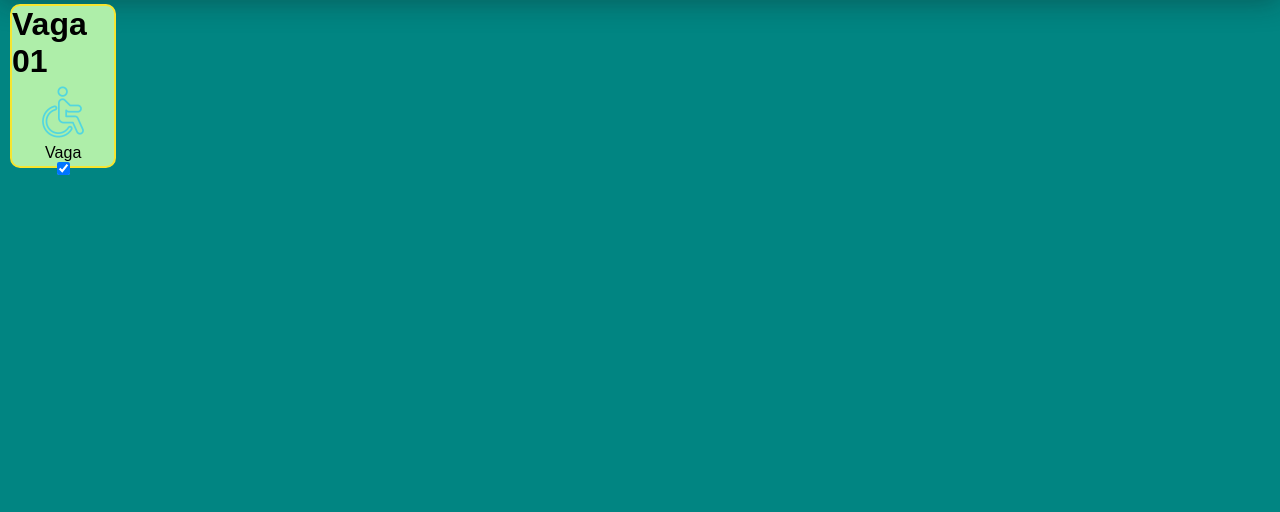
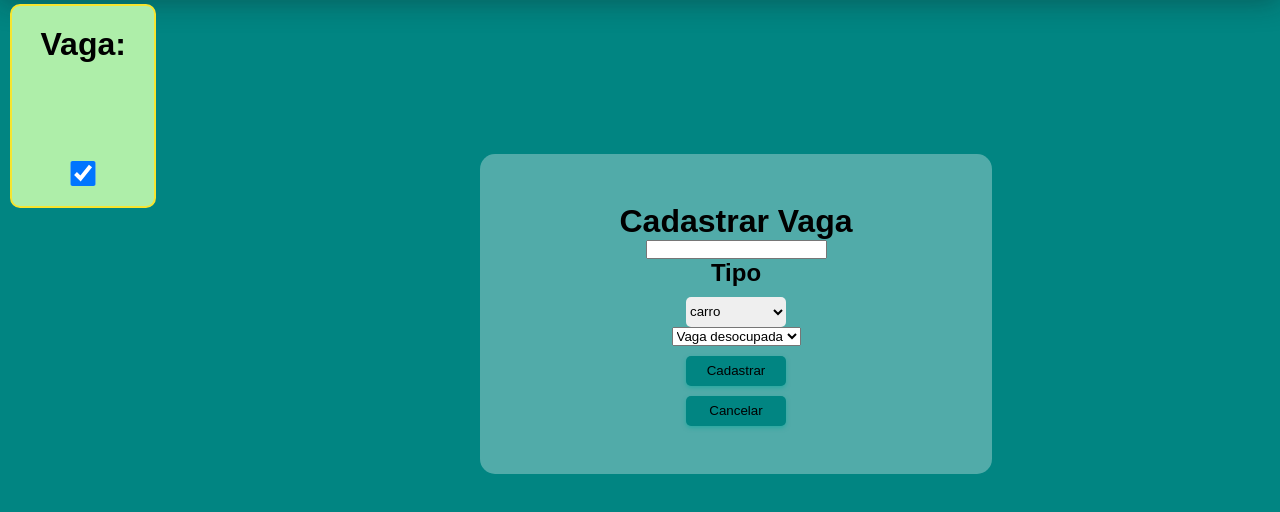
Before and after one commit to TrenksSS/Projeto-Estacionamento, a plain HTML site: page front/index.html in a window 1280 px wide. Both pictures are taken after a click on the button "cadastrar". Shown: the part 70-582 px from the top of the page. Drawn offline with Linux system fonts and the light colour scheme; no server answers.

Commit message:
Projeto ee2

```diff
--- a/front/index.css
+++ b/front/index.css
@@ -55,6 +55,8 @@ body {
     margin: 10px;
     border-radius: 10px;
     background-color: rgb(174, 238, 169);
+    justify-content: space-between;
+    padding: 20px;
 }
 
 .dp-menu ul {
@@ -149,6 +151,7 @@ body {
     border: 0;
     background-color: var(--cor-1);
     box-shadow: rgba(1, 168, 154, 0.5) 0px 2px 4px;
+    border-radius: 5px;
 }
 .cadastrar:hover{
     box-shadow: rgba(3, 233, 214, 0.664) 0px 8px 16px;
@@ -164,3 +167,10 @@ body {
     flex-direction: column;
     align-items: center;
 }
+#cont2{
+    display: flex;
+}
+#cb{
+    width: 30px;
+    height: 25px;
+}
--- a/front/index.html
+++ b/front/index.html
@@ -33,20 +33,28 @@
                             </ul>
                         </li>
                     </ul>
-                    <button id="bt" onclick="mostrarModal()">cadastrar</button>
+                    <button id="bt" onclick="mostraModal()">cadastrar</button>
                 </nav>
 
             </div>
             <div class="modais">
             <div class="cadmodal">
                 <h1>Cadastrar Vaga</h1>
-                <h2 id="">Tipo</h2>
+                <input type="number" id="vagid">
+                <h2 id="tp">Tipo</h2>
+
                 <select id="op" name="select">
-                    <option value="valor1">carro</option>
-                    <option value="valor3">moto</option>
-                    <option value="valor3">PCD</option>
+                    <option value="carro">carro</option>
+                    <option value="moto">moto</option>
+                    <option value="PCd">PCD</option>
                   </select>
-                  <button class="cadastrar" onclick="">Cadastrar</button>
+
+                  <select id="x" name="select">
+                    <option value="0">Vaga desocupada</option>
+                    <option value="1">Vaga ocupada</option>
+                  </select>
+
+                  <button class="cadastrar" onclick="cadastrar()">Cadastrar</button>
                   <button class="cadastrar" onclick="modais.setAttribute('style','display:none;')">Cancelar</button>
             </div>
         </div>
@@ -54,10 +62,9 @@
 
     <div id="cont2">
         <div class="vagas model">
-            <h1 id="title">Vaga 01</h1>
-            <img src="/assets/desativado.png" alt="icone pcd">
-            <p>Vaga</p>
-            <input type="checkbox" id="check" name="OC" checked>
+            <h1 id="title">Vaga: </h1>
+            <p id="tip"></p>
+            <input id="cb" type="checkbox" id="check" name="OC" checked>
         </div>
     </div>
 
--- a/front/index.js
+++ b/front/index.js
@@ -1,6 +1,59 @@
-function rec(){
-    window.location.href= "../front/index.html"
+var modais = document.querySelector(".modais")
+var list = document.querySelector("#cont2")
+var uri = `http://localhost:3004/estacionamento/Vagas`
+
+function rec() {
+    window.location.href = "../front/index.html"
 }
-function mostraModal(){
-    modais.setAttribute("style","display:flex;");
+function mostraModal() {
+    modais.setAttribute("style", "display:flex;");
 }
+
+fetch("http://localhost:3004/estacionamento/Vagas")
+    .then((res) => {
+        return res.json();
+    })
+    .then((data) => {
+        data.forEach(todo => {
+            let novoItem = document.querySelector(".vagas").cloneNode(true);
+
+            novoItem.classList.remove(".model");
+
+            novoItem.querySelector("#title").append(todo.id_vaga);
+            novoItem.querySelector("#tip").append(todo.tipo);
+            novoItem.querySelector("#cb").checked = todo.stat;
+
+            list.appendChild(novoItem);
+        });
+    });
+
+    function cadastrar() {
+
+        let body = {
+            "id": document.getElementById("vagid").value,
+            "tipo": document.getElementById("op").value,
+            "chec": document.getElementById("x").value
+        }
+
+        const options = {
+            method: 'POST',
+            headers: { 'Content-Type': 'application/json' },
+        };
+        options.body = JSON.stringify(body);
+        if (body.id.length > 0 && body.tipo.length > 0 && body.chec.length > 0) {
+            fetch(uri, options)
+                .then(resp => resp.status)
+                .then(resp => {
+                    if (resp == 201) {
+                        alert("Cliente cadastrado com sucesso");
+                        window.location.reload();
+                    } else {
+                        alert("Erro ao enviar dados.");
+                        window.location.reload();
+                    }
+                })
+                .catch(err => alert("Erro ao enviar dados. Erro:" + err));
+        }else{
+            alert("Preencha todos os campos obrigatórios");
+        }
+    }
```
Also changed, not shown: 1 other file.
